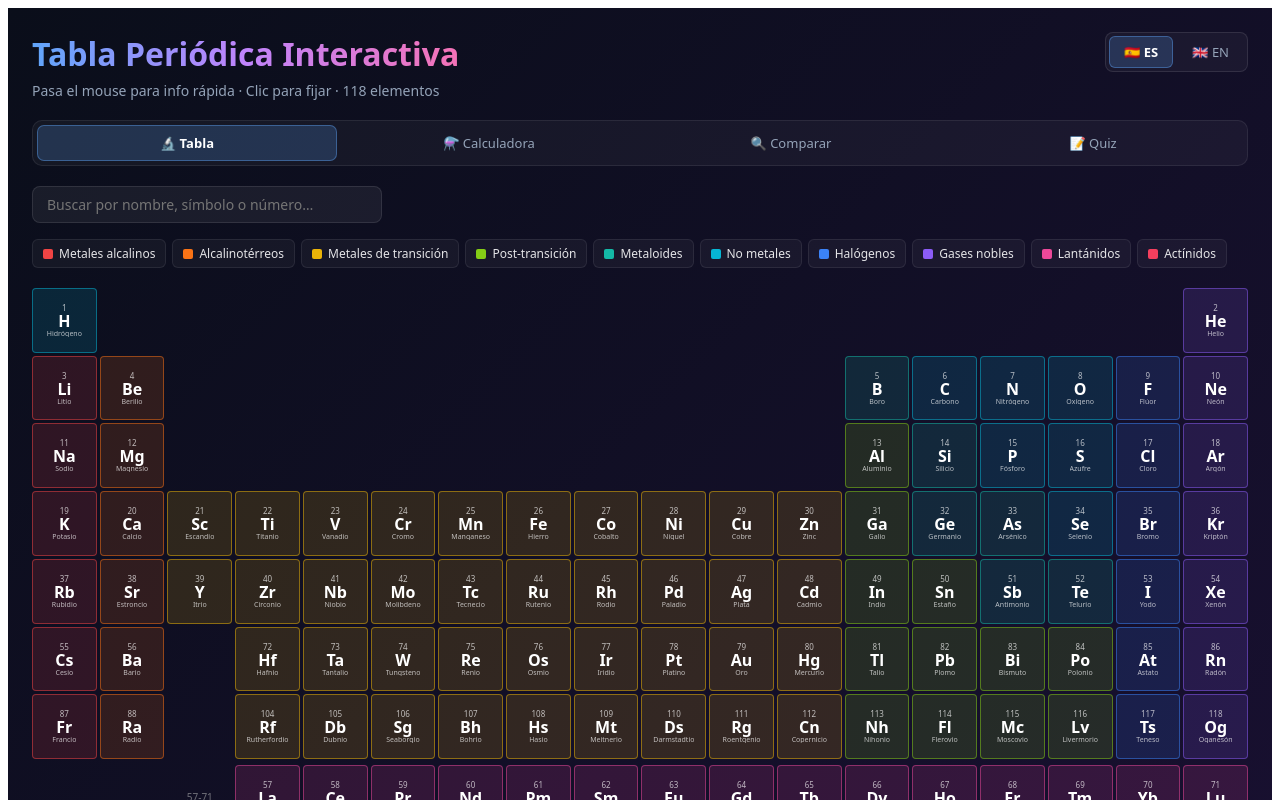
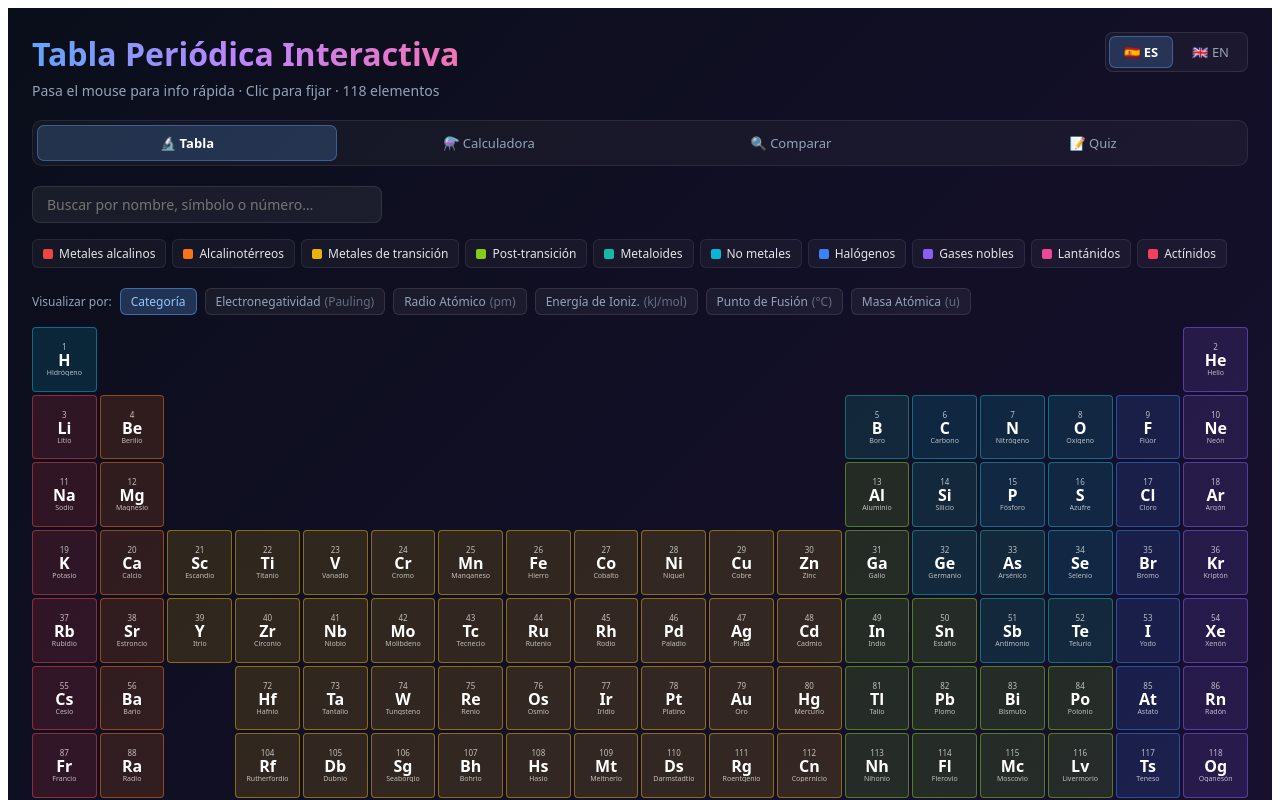
Before and after one commit to NeryC/tabla-periodica, a React (Vite) app: page / in a window 1280 px wide. Shown: the top 800 px of the page. Built offline with nearby package versions, Linux system fonts and the light colour scheme.

Commit message:
feat: mapa de calor con 6 propiedades (electroneg, radio, ionización, fusión, masa)

```diff
--- a/src/PeriodicTable.jsx
+++ b/src/PeriodicTable.jsx
@@ -1,4 +1,5 @@
 import React, { useState, useMemo } from "react";
+import { heatColor } from './utils.js';
 
 const ELEMENTS = [
   { n: 1, s: "H", name: { en: "Hydrogen", es: "Hidrógeno" }, mass: 1.008, cat: "nonmetal", row: 1, col: 1, config: "1s¹", phase: { en: "Gas", es: "Gas" }, melt: -259.16, boil: -252.87, discovered: 1766, discoverer: "Henry Cavendish", electroneg: 2.2, radius: 53, ionization: 1312, oxidation: ["+1","-1"], desc: { en: "The lightest and most abundant element in the universe. Forms water with oxygen.", es: "El elemento más ligero y abundante del universo. Forma agua con el oxígeno." } },
@@ -205,6 +206,7 @@ export default function PeriodicTable() {
   const [hovered, setHovered] = useState(null);
   const [search, setSearch] = useState("");
   const [filter, setFilter] = useState(null);
+  const [propertyMode, setPropertyMode] = useState("category");
   const [lang, setLang] = useState("es");
   const [activeTab, setActiveTab] = useState("table"); // "table"|"calculator"|"compare"|"quiz"
 
@@ -225,6 +227,13 @@ export default function PeriodicTable() {
     });
     return set;
   }, [search, filter]);
+
+  const heatRange = useMemo(() => {
+    const mode = PROPERTY_MODES[propertyMode];
+    if (!mode.prop) return null;
+    const values = ELEMENTS.map(e => e[mode.prop]).filter(v => v !== null && v !== undefined);
+    return { min: Math.min(...values), max: Math.max(...values) };
+  }, [propertyMode]);
 
   const display = hovered || selected;
 
@@ -360,11 +369,60 @@ export default function PeriodicTable() {
           ))}
         </div>
 
+        {/* Selector de mapa de calor */}
+        <div style={{ display: "flex", gap: "8px", marginBottom: "12px", alignItems: "center", flexWrap: "wrap" }}>
+          <span style={{ fontSize: "12px", color: "#94a3b8" }}>{t.visualize}:</span>
+          {Object.entries(PROPERTY_MODES).map(([key, mode]) => (
+            <button
+              key={key}
+              onClick={() => setPropertyMode(key)}
+              style={{
+                padding: "4px 10px",
+                fontSize: "12px",
+                background: propertyMode === key ? "rgba(96,165,250,0.25)" : "rgba(255,255,255,0.05)",
+                border: `1px solid ${propertyMode === key ? "rgba(96,165,250,0.5)" : "rgba(255,255,255,0.1)"}`,
+                borderRadius: "6px",
+                color: propertyMode === key ? "#93c5fd" : "#94a3b8",
+                cursor: "pointer",
+                fontFamily: "inherit",
+                transition: "all 0.15s",
+              }}
+            >
+              {mode.label[lang]}
+              {mode.unit && <span style={{ opacity: 0.6, marginLeft: "4px" }}>({mode.unit})</span>}
+            </button>
+          ))}
+        </div>
+
+        {/* Leyenda del mapa de calor */}
+        {heatRange && propertyMode !== "category" && (
+          <div style={{ display: "flex", alignItems: "center", gap: "8px", marginBottom: "12px", fontSize: "11px", color: "#94a3b8" }}>
+            <span>{heatRange.min}</span>
+            <div style={{
+              flex: 1,
+              maxWidth: "200px",
+              height: "8px",
+              borderRadius: "4px",
+              background: "linear-gradient(to right, rgb(59,130,246), rgb(245,158,11), rgb(239,68,68))",
+            }} />
+            <span>{heatRange.max} {PROPERTY_MODES[propertyMode].unit}</span>
+          </div>
+        )}
+
         <div style={{ display: "grid", gridTemplateColumns: "repeat(18, minmax(0, 1fr))", gridTemplateRows: "repeat(10, auto)", gap: "3px", marginBottom: "8px" }}>
           {ELEMENTS.map(el => {
-            const cat = CATEGORIES[el.cat];
             const isMatch = !matches || matches.has(el.n);
             const isSelected = selected?.n === el.n;
+
+            const heat = propertyMode !== "category" && heatRange
+              ? heatColor(el[PROPERTY_MODES[propertyMode].prop], heatRange.min, heatRange.max)
+              : null;
+
+            const cat = CATEGORIES[el.cat];
+            const elBg     = heat ? heat.bg     : (isMatch ? cat.bg     : "rgba(255,255,255,0.02)");
+            const elBorder = heat ? (isMatch ? heat.border : "rgba(255,255,255,0.05)") : (isSelected ? cat.color : (isMatch ? cat.border : "rgba(255,255,255,0.05)"));
+            const elColor  = heat ? heat.color  : (isMatch ? "#fff" : "#52525b");
+
             return (
               <button
                 key={el.n}
@@ -375,11 +433,11 @@ export default function PeriodicTable() {
                   gridColumn: el.col,
                   gridRow: el.row,
                   aspectRatio: "1",
-                  background: isMatch ? cat.bg : "rgba(255,255,255,0.02)",
-                  border: `1px solid ${isSelected ? cat.color : isMatch ? cat.border : "rgba(255,255,255,0.05)"}`,
+                  background: elBg,
+                  border: `1px solid ${elBorder}`,
                   borderRadius: "4px",
                   padding: "2px",
-                  color: isMatch ? "#fff" : "#52525b",
+                  color: elColor,
                   cursor: "pointer",
                   display: "flex",
                   flexDirection: "column",
```
